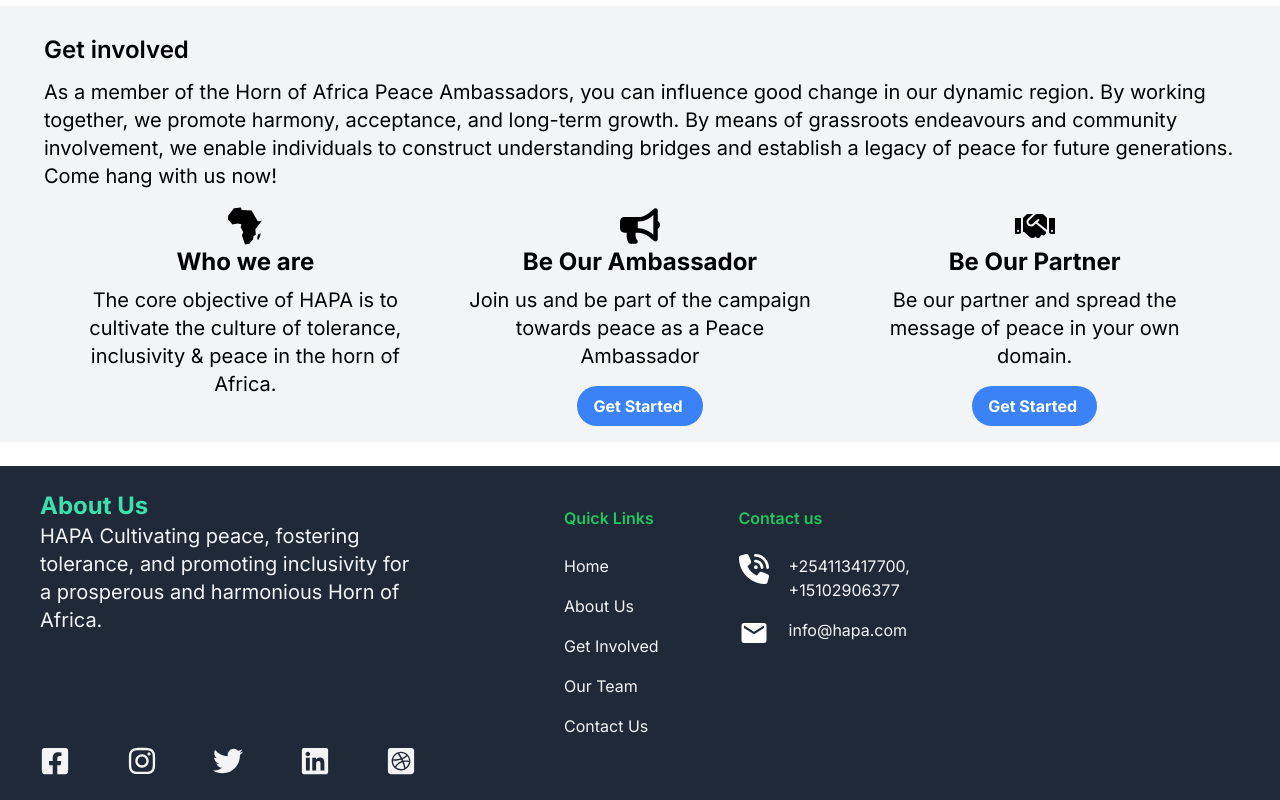
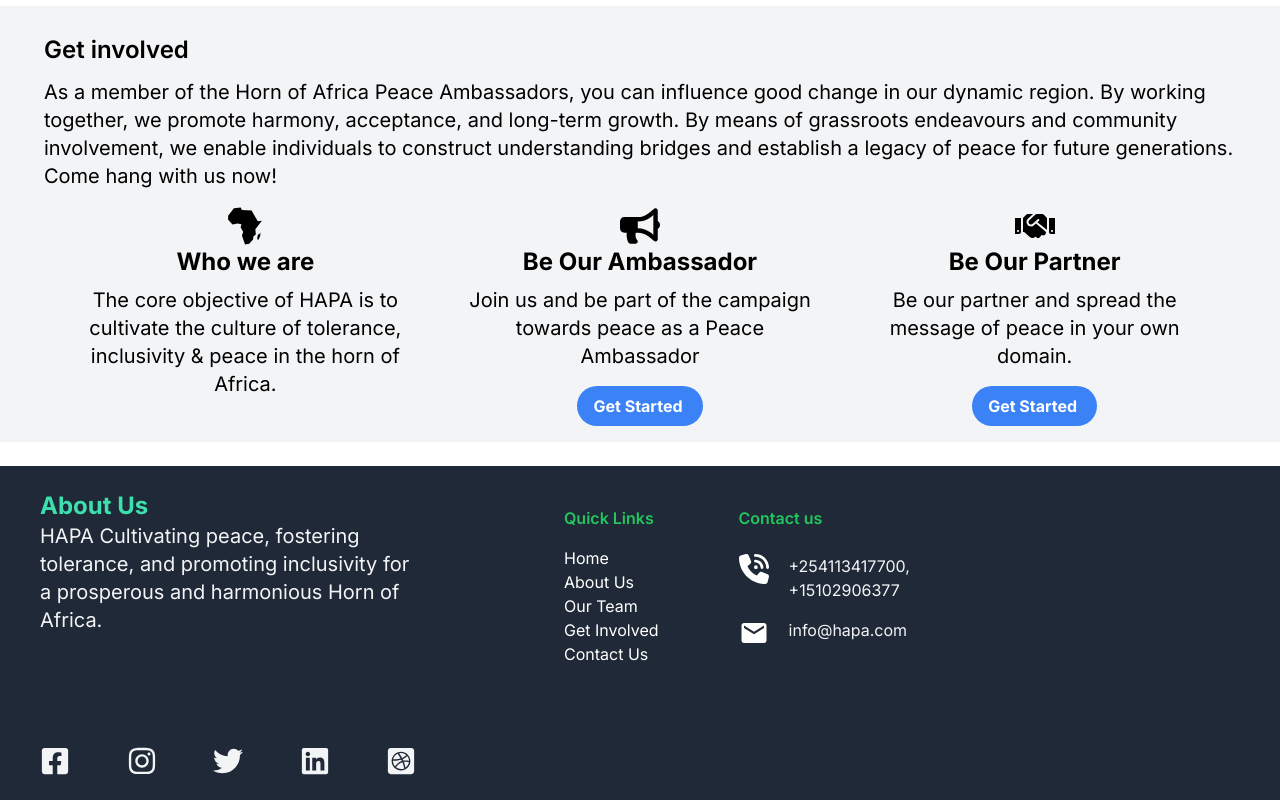
Before and after one commit to bethuel2/ProfileHapa, a Next.js app: page / in a window 1280 px wide. Shown: the part 2807-3607 px from the top of the page. Built offline with nearby package versions, Linux system fonts and the light colour scheme.

Commit message:
third commit

```diff
--- a/app/components/Navbar/Footer/Footer.js
+++ b/app/components/Navbar/Footer/Footer.js
@@ -1,4 +1,5 @@
 import React from 'react'
+import Link from 'next/link'
 import { FaFacebookSquare,FaInstagram, FaGithub,FaTwitter,FaDribbbleSquare,
 } from "react-icons/fa";
 import {  FaLinkedin } from "react-icons/fa6"
@@ -27,11 +28,11 @@ function Footer() {
         <div>
           <h4 className=" text-green-500	py-4 font-semibold">Quick Links</h4>
           <ul>
-            <li className="py-2 text-small">Home </li>
-            <li className="py-2 text-small">About Us </li>
-            <li className="py-2 text-small">Get Involved</li>
-            <li className="py-2 text-small">Our Team </li>
-            <li className="py-2 text-small">Contact Us </li>
+          <li> <Link href='#home' className='text-white hover:text-green-500'>Home</Link></li>
+        <li><Link href='#about us'className='text-white hover:text-green-500'> About Us</Link></li>
+        <li> <Link href='#our team'className='text-white hover:text-green-500'>Our Team</Link></li>
+        <li><Link href='#get involved'className='text-white hover:text-green-500'> Get Involved</Link></li>
+        <li><Link href='#contact us'className='text-white hover:text-green-500'>Contact Us</Link></li>
           </ul>
         </div>
         <div >
```
